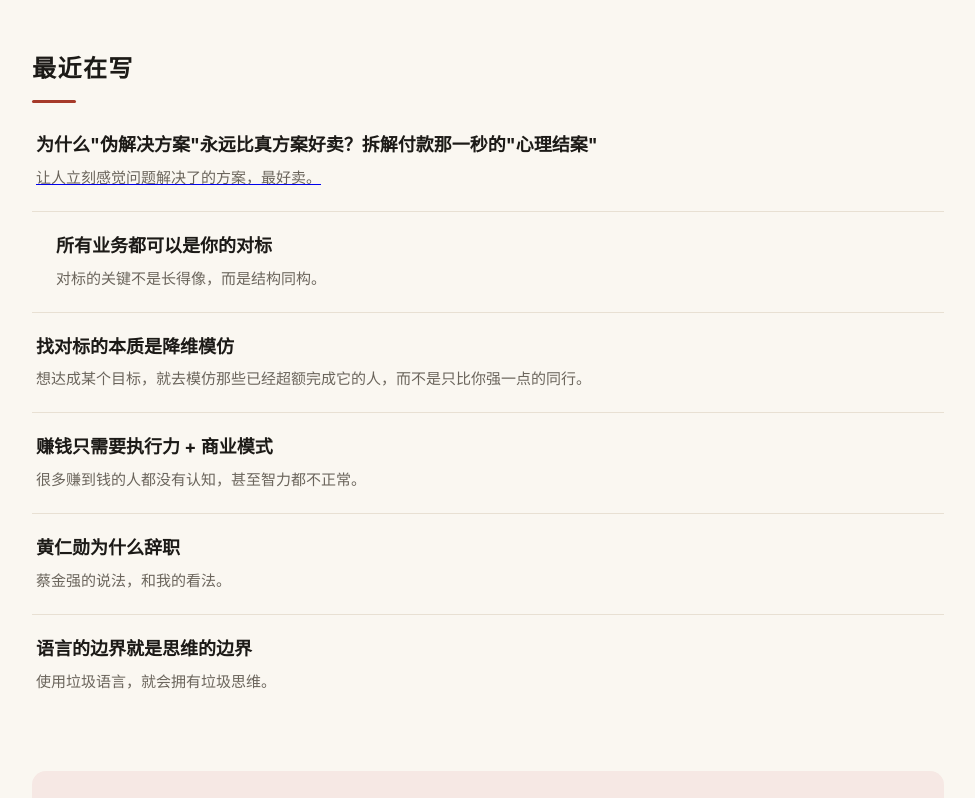
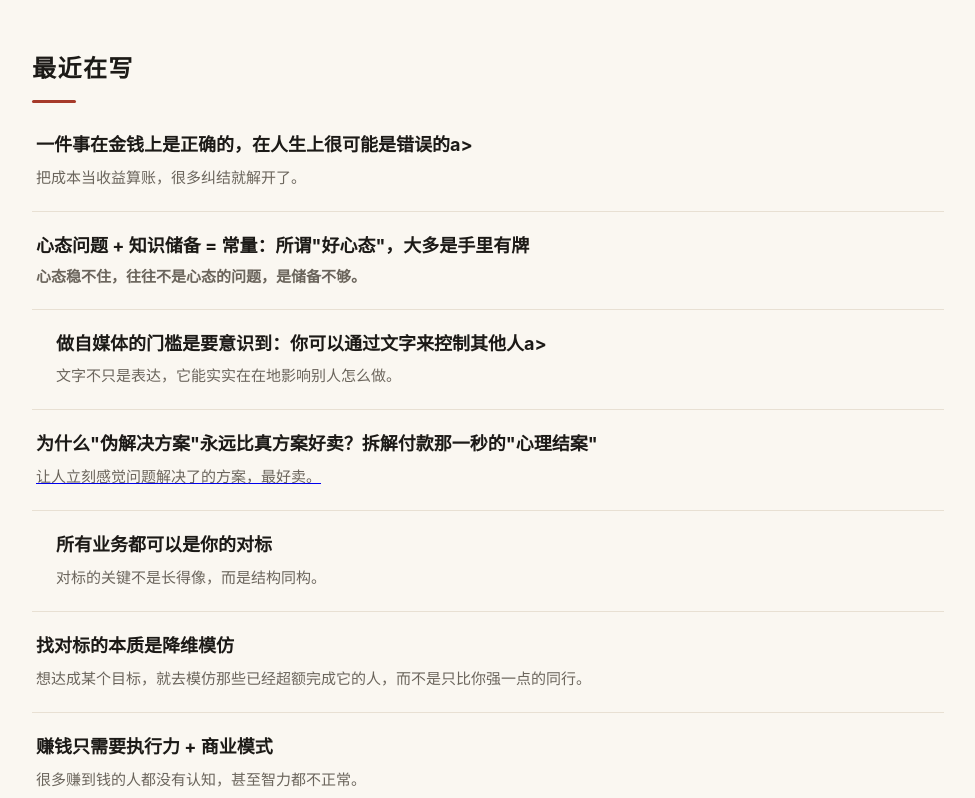
Before and after one commit to rayeason18/rayeason18.github.io, a plain HTML site: page index.html in a window 1280 px wide. Shown: the part 1020-1818 px from the top of the page, without its empty margins (152-1127 px from the left). Drawn offline with Linux system fonts and the light colour scheme.

Commit message:
Add 成本当收益、心态、文字控制 article links

```diff
--- a/index.html
+++ b/index.html
@@ -219,6 +219,24 @@
       <div class="articles">
         <div class="article">
           <div>
+            <h3><a href="https://mp.weixin.qq.com/s/cxBnDxRLEa4-3-8IaeRGng" target="_blank" rel="noopener">一件事在金钱上是正确的，在人生上很可能是错误的</a>a></h3>
+          <p>把成本当收益算账，很多纠结就解开了。</p>
+      </div>
+    </div>
+        <div class="article">
+          <div>
+            <h3><a href="https://mp.weixin.qq.com/s/22DqVbHoDZLOx50fZzov2Q" target="_blank" rel="noopener">心态问题 + 知识储备 = 常量：所谓"好心态"，大多是手里有牌</</h3>
+            <p>心态稳不住，往往不是心态的问题，是储备不够。</</p>
+      </div>
+    </div>
+        <div class="article">
+          <div>
+            <h3><a href="https://mp.weixin.qq.com/s/35S0PFXVjvAwlc0n1grpYg" target="_blank" rel="noopener">做自媒体的门槛是要意识到：你可以通过文字来控制其他人</a>a></h3>
+            <p>文字不只是表达，它能实实在在地影响别人怎么做。</</p>
+      </div>
+    </div>
+        <div class="article">
+          <div>
             <h3><a href="https://mp.weixin.qq.com/s/EdNUGX688YSQ--rYtOh73g" target="_blank" rel="noopener">为什么"伪解决方案"永远比真方案好卖？拆解付款那一秒的"心理结案"</h3>
             <p>让人立刻感觉问题解决了的方案，最好卖。</p>
           </div>
```
